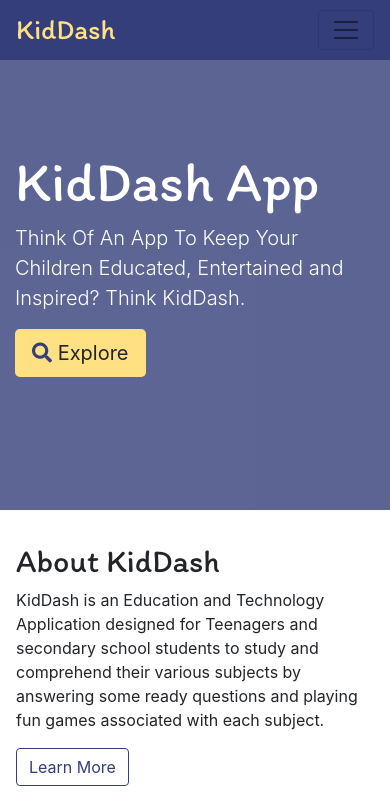
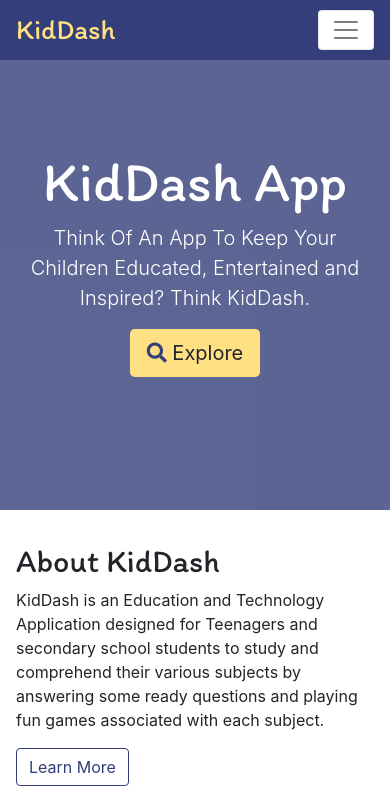
Before and after one commit to DivineChuks/KidDash-Product-Page, a plain HTML site: page index.html in a window 390 px wide. Shown: the top 796 px of the page. Drawn offline with Linux system fonts and the light colour scheme; some packages are replaced by stand-ins of ours; a script that the page names is missing.

Commit message:
additional commit

```diff
--- a/css/style.css
+++ b/css/style.css
@@ -20,6 +20,9 @@
     color: #fff !important;
 }
 
+.navbar-toggler{
+    background-color: #fff !important;
+}
 .navbar .nav-link:hover{
 
     color: var(--secondaryColor) !important;
@@ -172,4 +175,8 @@ i{
         font-size: 28px;
     }
 
+    #kidash{
+       text-align: center;
+    }
+
 }
--- a/index.html
+++ b/index.html
@@ -56,7 +56,7 @@
     <div class="primary-overlay">
         <div class="showcase-inner container">
             <div class="row">
-                <div class="col-md-6 text-white" data-aos="zoom-in" data-aos-duration="1000">
+                <div id="kidash" class="col-md-6 text-white" data-aos="zoom-in" data-aos-duration="1000">
                     <h1  style="font-family:'Itim', cursive" class="display-4 pt-5">KidDash App</h1>
                     <p class="lead">Think Of An App To Keep Your Children Educated, Entertained and Inspired? Think KidDash.</p>
                    <a href="#download" class="btn btn-dash btn-lg"><i class="fas fa-search"></i> Explore</a>
```
